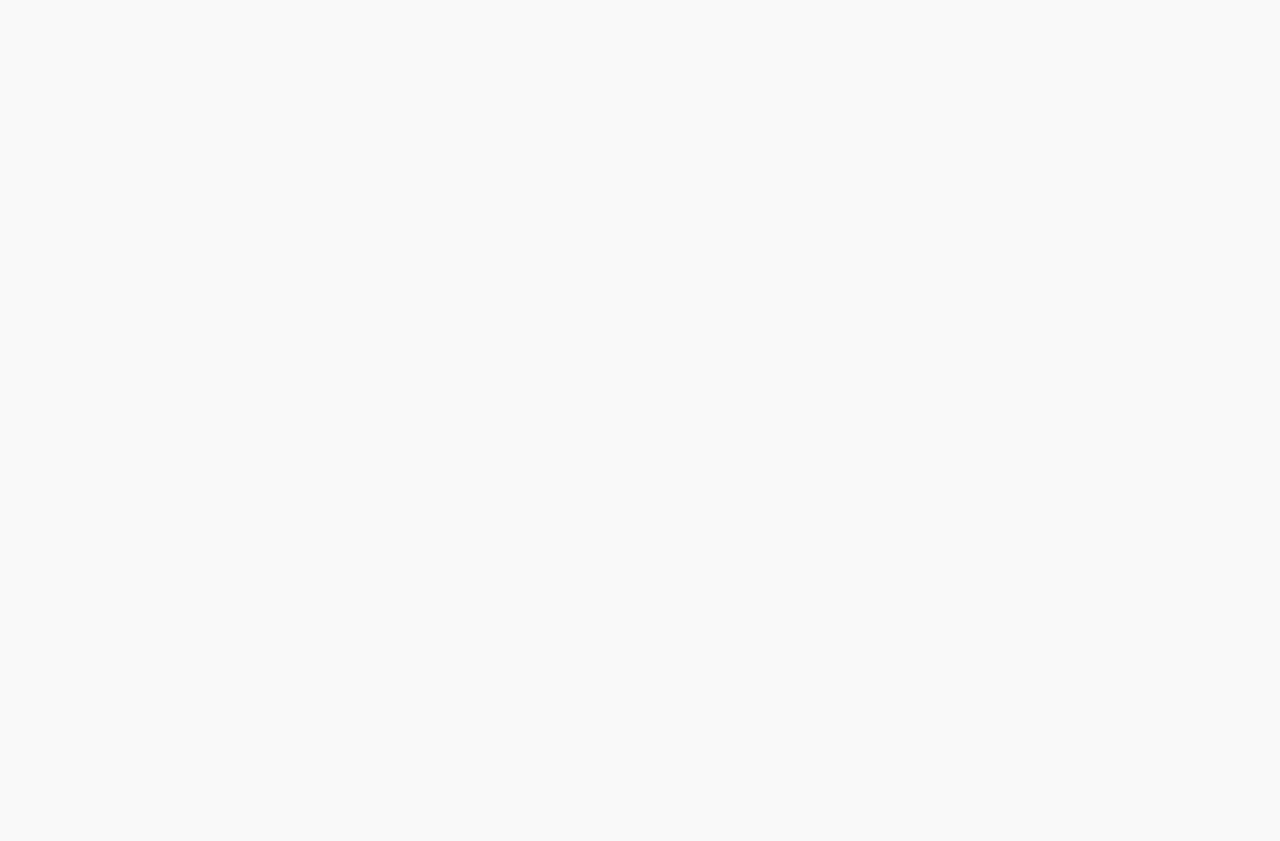
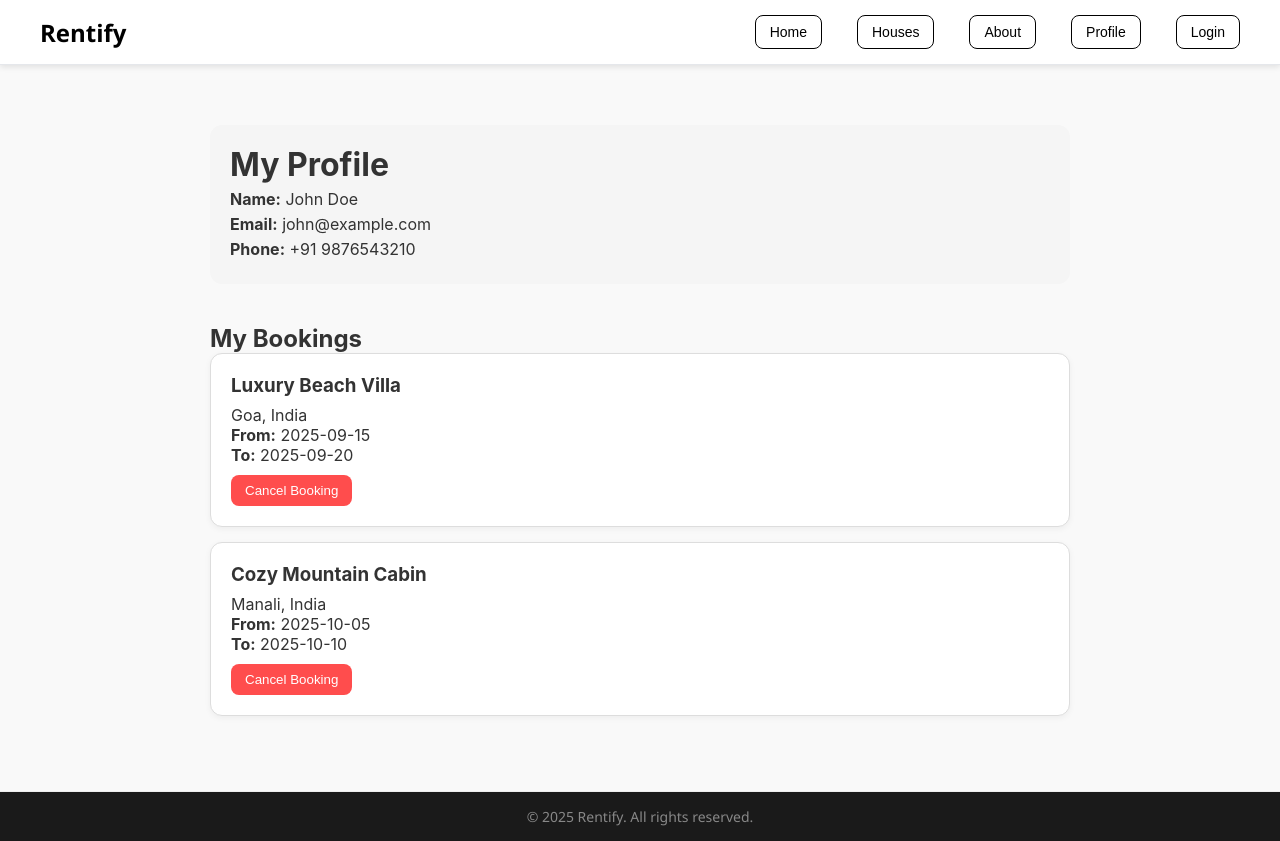
Before and after one commit to Harshneve01/Rentify, a React (Vite) app: page /user-profile in a window 1280 px wide. Before the commit this address had no page. Before the commit the page ends 800 px from the top, so only its background shows below. Built offline with nearby package versions, Linux system fonts and the light colour scheme.

Commit message:
add profile page, about page , and changes in admin dashboard

```diff
--- a/src/App.jsx
+++ b/src/App.jsx
@@ -8,6 +8,9 @@ import HomeDetail from "./Component/User/HomeDetail";
 import UserDashboard from "./Component/User/UserDashboard";
 import UserLayout from "./Component/Navbar/UserLayout";
 import RentNow from "./Component/User/RentNow";
+import About from "./Component/Navbar/About";
+import Profile from "./Component/Navbar/Profile";
+
 
 function App() {
   return (
@@ -16,6 +19,7 @@ function App() {
         {/* Public */}
         {/*<Route path="/" element={<Home />} />*/}
         <Route path="/login" element={<Login />} />
+        <Route path="/about" element={<About />} />
 
         {/* Admin */}
         <Route path="/admin-dashboard" element={<AdminDashboard />} />
@@ -27,6 +31,7 @@ function App() {
           <Route path="/" element={<Home />} />
           <Route path="/house/:id" element={<HomeDetail />} />
           <Route path="/rent/:id" element={<RentNow />} />
+          <Route path="/user-profile" element={<Profile/>} />
         </Route>
       </Routes>
     </BrowserRouter>
--- a/src/Component/Admin/AdminDashboard.css
+++ b/src/Component/Admin/AdminDashboard.css
@@ -110,3 +110,23 @@
 .housetb tr:hover {
   background-color: #e0f7fa;
 }
+
+
+.admin-info {
+  background: #fff;       /* White background */
+  color: #000;            /* Black text */
+  padding: 20px;
+  border-radius: 12px;
+  margin-bottom: 20px;
+  border: 1px solid #ddd; /* Light border for separation */
+  box-shadow: 0px 2px 6px rgba(0, 0, 0, 0.05); /* subtle shadow */
+}
+
+.admin-info h1 {
+  margin-bottom: 10px;
+  font-size: 1.8rem;
+}
+
+.admin-info p {
+  margin: 5px 0;
+}
--- a/src/Component/Admin/AdminDashboard.jsx
+++ b/src/Component/Admin/AdminDashboard.jsx
@@ -3,19 +3,29 @@ import { useNavigate } from "react-router-dom";
 
 const AdminDashboard = () => {
   const navigate = useNavigate();
-  const AddHome = () =>{
+
+  // Dummy admin data (later fetch from backend / auth)
+  const admin = {
+    name: "Admin User",
+    email: "admin@yourstay.com",
+    role: "Super Admin",
+  };
+
+  const AddHome = () => {
     navigate("/add-home");
-}
+  };
 
-
+  const About = () => {
+    navigate("/about");
+  };
 
   return (
     <div className="dashboard-container">
-
+      {/* Sidebar */}
       <aside className="sidebar">
         <h2>Admin Panel</h2>
         <ul>
-          <li>About</li>
+          <li onClick={About}>About</li>
           <li onClick={AddHome}>Add Houses</li>
           <li>View Users</li>
           <li>Settings</li>
@@ -23,8 +33,16 @@ const AdminDashboard = () => {
         </ul>
       </aside>
 
+      {/* Main Content */}
+      <main className="main-content">
+        {/* Admin Info */}
+        <div className="admin-info">
+          <h1>Welcome, {admin.name}</h1>
+          <p><strong>Email:</strong> {admin.email}</p>
+          <p><strong>Role:</strong> {admin.role}</p>
+        </div>
 
-      <main className="main-content">
+        {/* Dashboard Stats */}
         <div className="main-container">
           <div className="box" id="box1">
             3 : Total Number of Houses
@@ -37,7 +55,7 @@ const AdminDashboard = () => {
           </div>
         </div>
 
-
+        {/* Houses Table */}
         <div className="housetb">
           <h2>Houses Table</h2>
           <table>
--- /dev/null
+++ b/src/Component/Navbar/About.css
@@ -0,0 +1,46 @@
+.about-container {
+  padding: 40px;
+  max-width: 900px;
+  margin: auto;
+  font-family: "Inter", sans-serif;
+  color: #333;
+}
+
+.about-header {
+  text-align: center;
+  margin-bottom: 40px;
+}
+
+.about-header h1 {
+  font-size: 2.5rem;
+  margin-bottom: 10px;
+}
+
+.about-content h2 {
+  margin-top: 30px;
+  font-size: 1.5rem;
+  color: #222;
+}
+
+.about-content p {
+  margin: 10px 0;
+  line-height: 1.6;
+}
+
+.about-content ul {
+  margin: 15px 0;
+  padding-left: 20px;
+}
+
+.about-content li {
+  margin-bottom: 8px;
+}
+
+.about-content a {
+  color: #007bff;
+  text-decoration: none;
+}
+
+.about-content a:hover {
+  text-decoration: underline;
+}
--- /dev/null
+++ b/src/Component/Navbar/About.jsx
@@ -0,0 +1,49 @@
+import React from "react";
+import "./About.css";
+
+const About = () => {
+  return (
+    <div className="about-container">
+      {/* Header */}
+      <div className="about-header">
+        <h1>About Us</h1>
+        <p>Learn more about our mission and vision</p>
+      </div>
+
+      {/* Content Section */}
+      <div className="about-content">
+        <h2>Who We Are</h2>
+        <p>
+          Welcome to <strong>Rentify</strong>, a platform built to make finding
+          and booking homes simple, secure, and enjoyable. Whether you’re
+          traveling for work, a holiday, or a family gathering, we connect you
+          with the perfect stay at the right price.
+        </p>
+
+        <h2>Our Mission</h2>
+        <p>
+          We aim to provide a hassle-free booking experience while helping hosts
+          share their unique spaces with the world. Our goal is to build trust
+          between guests and hosts through transparency, safety, and quality
+          service.
+        </p>
+
+        <h2>Why Choose Us?</h2>
+        <ul>
+          <li>✔️ Easy booking process</li>
+          <li>✔️ Verified hosts & secure payments</li>
+          <li>✔️ 24/7 customer support</li>
+          <li>✔️ Wide range of properties to fit every budget</li>
+        </ul>
+
+        <h2>Contact Us</h2>
+        <p>
+          Have questions? Reach out to us at{" "}
+          <a href="mailto:support@yourstay.com">support@yourstay.com</a>
+        </p>
+      </div>
+    </div>
+  );
+};
+
+export default About;
--- a/src/Component/Navbar/Navbar.jsx
+++ b/src/Component/Navbar/Navbar.jsx
@@ -13,6 +13,8 @@ const Navbar = () => {
       <div>
         <button onClick={() => navigate("/")}>Home</button>
         <button onClick={() => navigate("/houses")}>Houses</button>
+        <button onClick={() => navigate("/about")}>About</button>
+        <button onClick={() => navigate("/user-profile")}>Profile</button>
         <button onClick={() => navigate("/login")}>Login</button>
       </div>
     </nav>
--- /dev/null
+++ b/src/Component/Navbar/Profile.css
@@ -0,0 +1,53 @@
+.profile-container {
+  max-width: 900px;
+  margin: 40px auto;
+  padding: 20px;
+  font-family: "Inter", sans-serif;
+}
+
+.profile-header {
+  margin-bottom: 30px;
+  padding: 20px;
+  background: #f5f5f5;
+  border-radius: 12px;
+}
+
+.user-details p {
+  margin: 5px 0;
+}
+
+.bookings-section {
+  margin-top: 40px;
+}
+
+.booking-list {
+  list-style: none;
+  padding: 0;
+}
+
+.booking-card {
+  background: #fff;
+  border: 1px solid #ddd;
+  border-radius: 12px;
+  padding: 20px;
+  margin-bottom: 15px;
+  box-shadow: 0px 2px 6px rgba(0,0,0,0.05);
+}
+
+.booking-card h3 {
+  margin-bottom: 8px;
+}
+
+.cancel-btn {
+  margin-top: 10px;
+  background: #ff4d4d;
+  color: #fff;
+  border: none;
+  padding: 8px 14px;
+  border-radius: 8px;
+  cursor: pointer;
+}
+
+.cancel-btn:hover {
+  background: #e63939;
+}
--- /dev/null
+++ b/src/Component/Navbar/Profile.jsx
@@ -0,0 +1,67 @@
+import React from "react";
+import "./Profile.css";
+
+const Profile = () => {
+  // Example dummy user data (later fetch from backend / context)
+  const user = {
+    name: "John Doe",
+    email: "john@example.com",
+    phone: "+91 9876543210",
+  };
+
+  // Example booked houses (later fetch from MongoDB)
+  const bookings = [
+    {
+      id: 1,
+      house: "Luxury Beach Villa",
+      location: "Goa, India",
+      startDate: "2025-09-15",
+      endDate: "2025-09-20",
+    },
+    {
+      id: 2,
+      house: "Cozy Mountain Cabin",
+      location: "Manali, India",
+      startDate: "2025-10-05",
+      endDate: "2025-10-10",
+    },
+  ];
+
+  return (
+    <div className="profile-container">
+      {/* User Info */}
+      <div className="profile-header">
+        <h1>My Profile</h1>
+        <div className="user-details">
+          <p><strong>Name:</strong> {user.name}</p>
+          <p><strong>Email:</strong> {user.email}</p>
+          <p><strong>Phone:</strong> {user.phone}</p>
+        </div>
+      </div>
+
+      {/* Bookings */}
+      <div className="bookings-section">
+        <h2>My Bookings</h2>
+        {bookings.length > 0 ? (
+          <ul className="booking-list">
+            {bookings.map((b) => (
+              <li key={b.id} className="booking-card">
+                <h3>{b.house}</h3>
+                <p>{b.location}</p>
+                <p>
+                  <strong>From:</strong> {b.startDate} <br />
+                  <strong>To:</strong> {b.endDate}
+                </p>
+                <button className="cancel-btn">Cancel Booking</button>
+              </li>
+            ))}
+          </ul>
+        ) : (
+          <p>No bookings found.</p>
+        )}
+      </div>
+    </div>
+  );
+};
+
+export default Profile;
```
